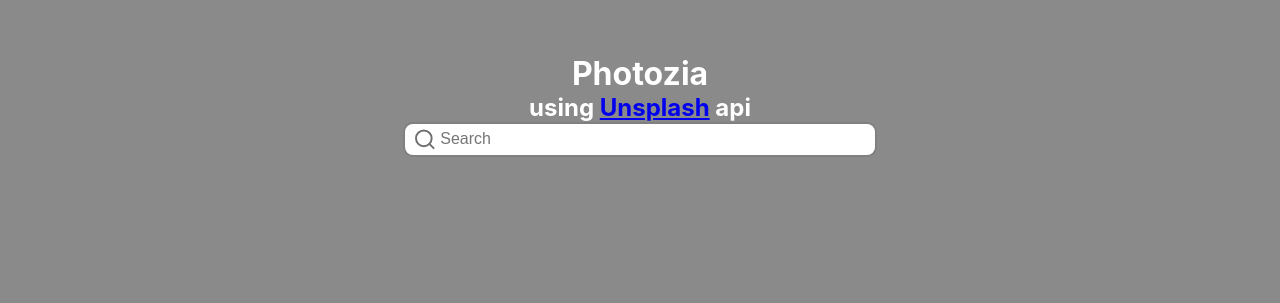
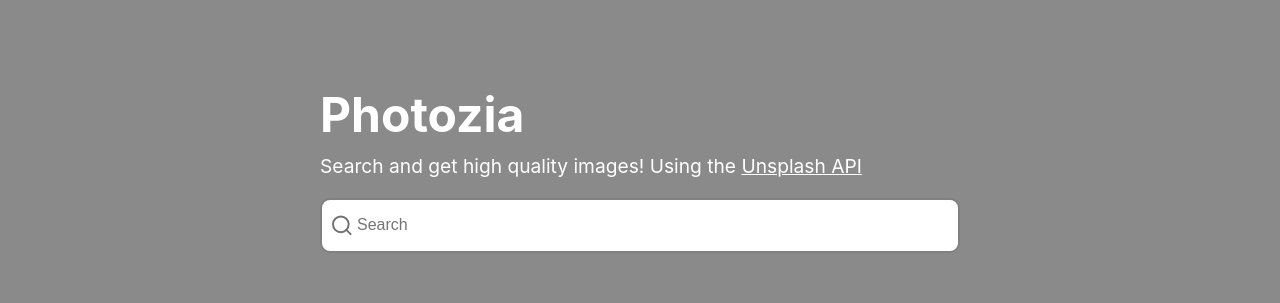
Before and after one commit to Rodanus/pictures-grid, a React (Create React App) app: page / in a window 1280 px wide. Shown: the part 151-454 px from the top of the page. Built offline with nearby package versions, Linux system fonts and the light colour scheme; no server answers; the HTML template or start-up script is replaced by a standard one.

Commit message:
Design the search section

```diff
--- a/src/components/Search.css
+++ b/src/components/Search.css
@@ -1,14 +1,43 @@
 .search-container {
   height: 80%;
+}
+
+.search-section,
+.search-background-overlay {
+  display: flex;
+  flex-direction: column;
+  justify-content: center;
+  align-items: center;
+  color: #fff;
 }
 
 .search-background-overlay {
   width: 100%;
   height: 100%;
-  display: flex;
-  flex-direction: column;
-  justify-content: center;
   background: rgba(0, 0, 0, 0.46);
+}
+
+.search-section {
+  /* outline: 1px solid skyblue; */
+  width: 50%;
+}
+
+.app-info {
+  text-align: left;
+  margin-right: auto;
+}
+
+.project-name {
+  font-size: 3rem;
+  margin-bottom: 10px;
+}
+
+.project-description {
+  margin-bottom: 20px;
+  font-size: 1.2rem;
+}
+
+.project-desc-link {
   color: #fff;
 }
 
@@ -16,9 +45,9 @@
   background: #fff;
   display: flex;
   justify-content: flex-start;
-  width: 37%;
+  width: 100%;
+  height: 55px;
   padding-left: 10px;
-  margin: 0 auto 10%;
   border: 2px solid gray;
   border-radius: 10px;
 }
--- a/src/components/Search.jsx
+++ b/src/components/Search.jsx
@@ -56,14 +56,27 @@
   return (
     <div className="search-container">
       <div className="search-background-overlay">
+        <div className="search-section">
           <div className="app-info">
-          <h1>Photozia</h1>
-          <h2 className="api-provider-details">
-            using <a href="https://unsplash.com/">Unsplash</a> api
-          </h2>
+            <h1 className="project-name">Photozia</h1>
+            <p className="project-description">
+              Search and get high quality images! Using the{" "}
+              <a
+                className="project-desc-link"
+                href="https://unsplash.com/developers"
+                target="_blank"
+              >
+                Unsplash API
+              </a>
+            </p>
           </div>
+
           <div className="search-con">
-          <img src={searchIcon} alt="Search Icon SVG" className="search-icon" />
+            <img
+              src={searchIcon}
+              alt="Search Icon SVG"
+              className="search-icon"
+            />
 
             <input
               type="text"
@@ -74,5 +87,6 @@
           </div>
         </div>
       </div>
+    </div>
   );
 }
```
Lines whose indentation alone changed are shown as unchanged.
